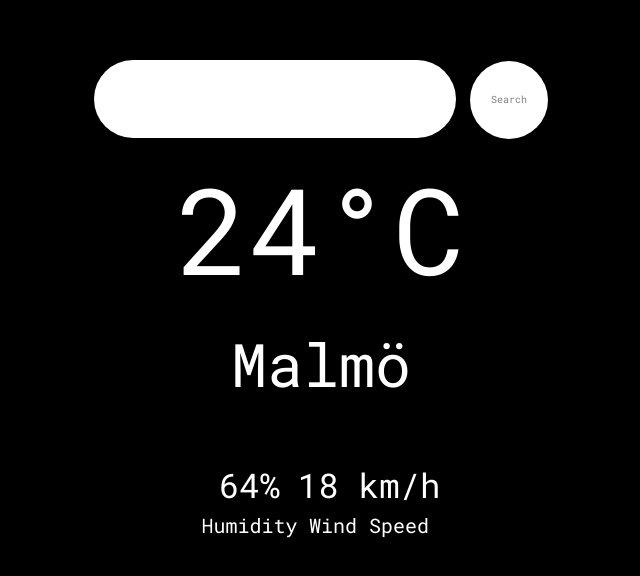
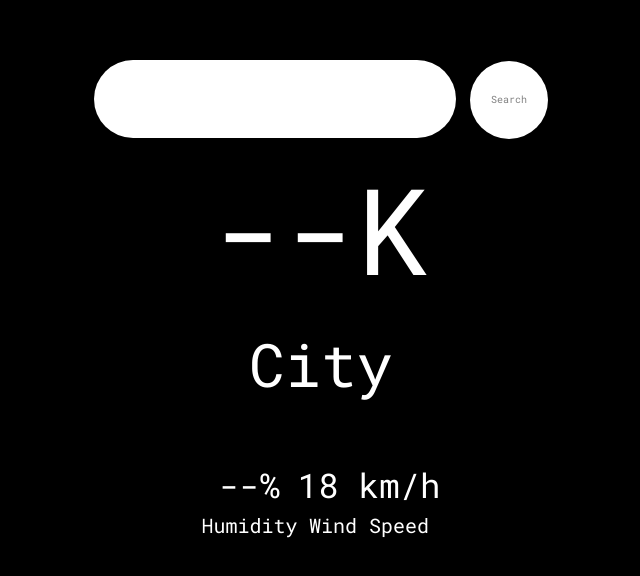
Before and after one commit to Asamijonsson/portfolio2023, a React (Create React App) app: page / in a window 1280 px wide. Shown: the part 508-1084 px from the top of the page, without its empty margins (319-959 px from the left). Built offline with nearby package versions, Linux system fonts and the light colour scheme.

Commit message:
change text in weather

```diff
--- a/src/Pages/Weather.jsx
+++ b/src/Pages/Weather.jsx
@@ -36,12 +36,12 @@ Search
     <div className={style.weatherImg}>
 
     </div>
-    <div id="weatherTemp" className={style.weatherTemp}>24°C</div>
-    <div id="weatherLocation" className={style.weatherLocation}>Malmö</div>
+    <div id="weatherTemp" className={style.weatherTemp}>--K</div>
+    <div id="weatherLocation" className={style.weatherLocation}>City</div>
     <div className={style.dataContainer}>
         <div className={style.element}>
             <div className={style.data}>
-                <div id="humiditiyPercent" className={style.humidityPercent}>64%</div>
+                <div id="humiditiyPercent" className={style.humidityPercent}>--%</div>
                 <div className={style.text}>Humidity</div>
             </div>
         </div>
```
